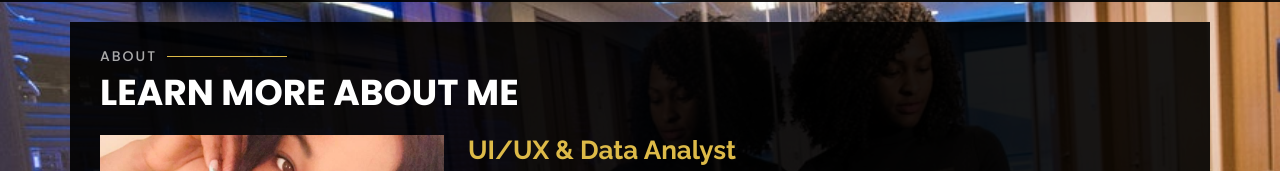
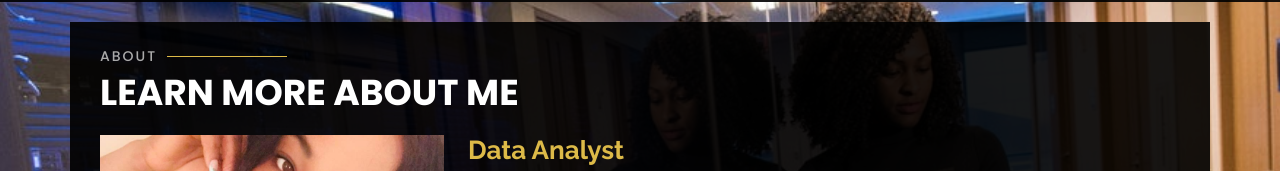
Before and after one commit to RaissaFondjo/Portfolio, a plain HTML site: page index.html in a window 1280 px wide. Both pictures are taken after a click on the link "About". Shown: the part 78-249 px from the top of the page. Drawn offline with nearby package versions, Linux system fonts and the light colour scheme.

Commit message:
Update index.html

```diff
--- a/index.html
+++ b/index.html
@@ -83,7 +83,7 @@
           <img src="assets/img/me.jpeg" class="img-fluid" alt="">
         </div>
         <div class="col-lg-8 pt-4 pt-lg-0 content" data-aos="fade-left">
-          <h3>UI/UX &amp; Data Analyst</h3>
+          <h3>Data Analyst</h3>
           <div class="row">
             <div class="col-lg-6">
               <ul>
```
